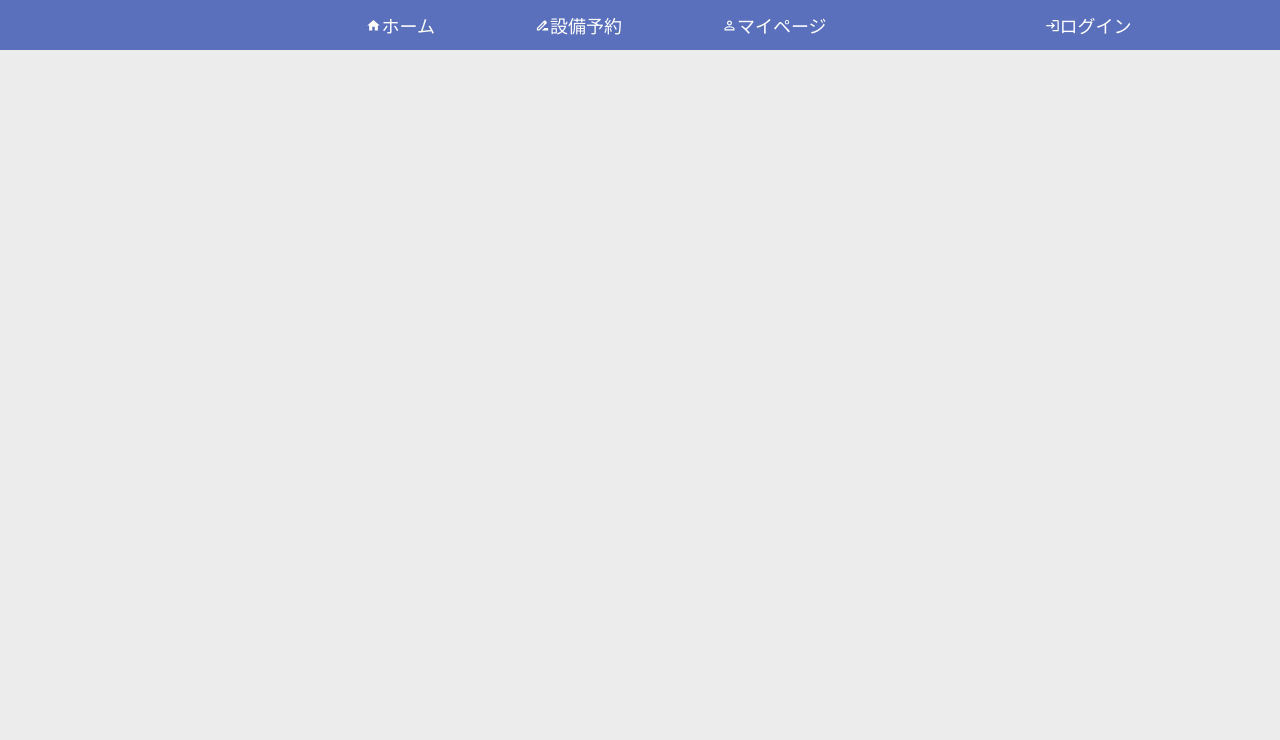
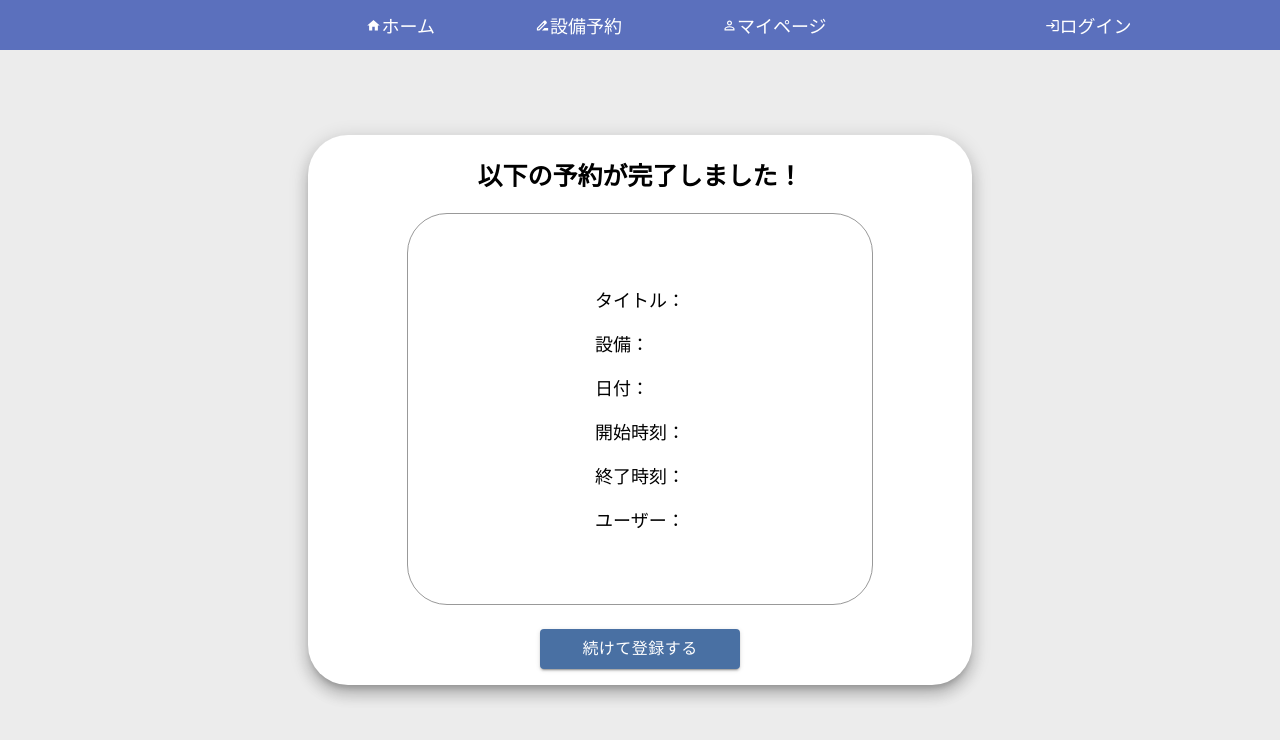
Before and after one commit to haruka-mitsushima/reserve-system-app, a React (Create React App) app: page /completed in a window 1280 px wide. Before the commit this address had no page. Shown: the top 740 px of the page. Built offline with nearby package versions, Linux system fonts and the light colour scheme; no server answers.

Commit message:
予約追加機能、完了ページ、テスト（途中）実装

```diff
--- a/src/App.tsx
+++ b/src/App.tsx
@@ -7,6 +7,7 @@ import Login from './components/Login';
 import Register from './components/Register';
 import AddItem from './components/AddItem';
 import Reserve from './components/Reserve/Reserve';
+import { Completed } from './components/Reserve/Completed';
 
 function App() {
   return (
@@ -18,6 +19,7 @@ function App() {
         <Route path="/login" element={<Login />} />
         <Route path="/register" element={<Register />} />
         <Route path="/addItem" element={<AddItem />} />
+        <Route path="/completed" element={<Completed />} />
       </Routes>
     </Router>
   );
--- /dev/null
+++ b/src/components/Reserve/Completed.tsx
@@ -0,0 +1,92 @@
+import axios from 'axios';
+import React, { useEffect, useState } from 'react';
+import Box from '@mui/material/Box';
+import styles from '../../styles/addReserve.module.css';
+import { Button } from '@mui/material';
+import { useNavigate } from 'react-router-dom';
+import { Reservation } from '../../types/Reservation';
+
+
+export const Completed = () => {
+  const [item, setItem] = useState<Reservation>();
+  const navigate = useNavigate();
+  useEffect(() => {
+    const fetchGetItems = async () => {
+      const reservations = await axios.get(
+        `http://localhost:8000/reservations`,
+      );
+      const result: Reservation[] = reservations.data;
+      // 配列の最後を取得(一番新しく追加された予約)
+      const newItem = result.slice(-1)[0];
+      setItem(newItem);
+    };
+    fetchGetItems();
+  }, []);
+
+
+  return (
+    <>
+      <div className={styles.boxWrapper}>
+        <Box
+          sx={{
+            display: 'flex',
+            flexDirection: 'column',
+            alignItems: 'center',
+            justifyContent: 'center',
+            bgcolor: 'white',
+            borderRadius: 10,
+            py: 0,
+            px: 4,
+            height: 550,
+            width: 600,
+            boxShadow: 10,
+          }}
+        >
+          <h2 className={styles.title}>以下の予約が完了しました！</h2>
+          <Box
+            sx={{
+              display: 'flex',
+              flexDirection: 'column',
+              alignItems: 'center',
+              justifyContent: 'center',
+              bgcolor: 'white',
+              borderRadius: 10,
+              py: 0,
+              px: 4,
+              height: 400,
+              width: 400,
+              border: 1,
+              borderColor: '#999',
+            }}
+          >
+            <div className={styles.item}>
+              <p>タイトル：{item?.title}</p>
+              <p>設備：{item?.item.name}</p>
+              <p>日付：{item?.date}</p>
+              <p>開始時刻：{item?.startTime}</p>
+              <p>終了時刻：{item?.endTime}</p>
+              <p>ユーザー：{item?.user.name}</p>
+            </div>
+          </Box>
+          <Button
+            className={styles.btn}
+            data-testid="button"
+            type="submit"
+            variant="contained"
+            sx={{
+              mt: 3,
+              mb: 2,
+              width: 200,
+              fontSize: 16,
+              bgcolor: '#4970a3',
+              ':hover': { background: '#3b5a84' },
+            }}
+            onClick={() => navigate('/reserve')}
+          >
+            続けて登録する
+          </Button>
+        </Box>
+      </div>
+    </>
+  );
+};
--- a/src/components/Reserve/Reserve.tsx
+++ b/src/components/Reserve/Reserve.tsx
@@ -10,22 +10,14 @@ import Pulldown from './ReservePulldown';
 import ReserveDate from './ReserveDateTime';
 import ReserveBtn from './ReserveBtn';
 import styles from '../../styles/addReserve.module.css';
-
-type Items = {
-  id: number;
-  name: string;
-  category: string;
-};
+import { Item } from '../../types/Item';
 
 const Reserve = () => {
   const [selectedItem, setSelectedItem] = useState('');
   const [isSelect, setIsSelect] = useState(false);
-  const [itemDetailes, setItemDetailes] = useState<Items[]>();
+  const [itemDetailes, setItemDetailes] = useState<Item[]>();
   const dispatch = useDispatch();
   const addItems = useSelector(selectAdd);
-
-  // カテゴリー
-  const categories = ['会議室', '社用車', 'PC'];
 
   async function fetchGetItems(item: string) {
     const items = await axios.get(
@@ -58,7 +50,7 @@ const Reserve = () => {
               borderRadius: 10,
               py: 0,
               px: 4,
-              height: 600,
+              height: 650,
               width: 800,
               boxShadow: 10,
             }}
@@ -89,6 +81,7 @@ const Reserve = () => {
                     設備を選択してください
                   </InputLabel>
                   <Select
+                    data-testid="select-segment"
                     labelId="select-label"
                     id="demo-simple-select"
                     label="item"
--- a/src/components/Reserve/ReserveBtn.tsx
+++ b/src/components/Reserve/ReserveBtn.tsx
@@ -1,22 +1,125 @@
 import { Button, FormControl } from '@mui/material';
-import React from 'react';
+import React, { useEffect, useState } from 'react';
 import styles from '../../styles/addReserve.module.css';
+import { useSelector, useDispatch } from 'react-redux';
+import { selectAdd, add } from '../../features/addReserveSlice';
+import axios from 'axios';
+import { AxiosError } from 'axios';
+import { useNavigate } from 'react-router-dom';
+
+// エラーがaxiosに関するエラーか確かめる
+function isAxiosError(error: any): error is AxiosError {
+  return !!error.isAxiosError;
+}
 
 const ReserveBtn = () => {
+  const [err, setErr] = useState<string | undefined>('');
+  const [isFilledIn, setIsFilledIn] = useState(true);
+  const [userId, setUserId] = useState(0);
+  const [successMsg, setSuccessMsg] = useState('');
+
+  const addItems = useSelector(selectAdd);
+  const dispatch = useDispatch();
+  const navigate = useNavigate();
+
+  let data = sessionStorage.getItem('auth');
+
+  useEffect(() => {
+    if (data !== null) {
+      const user = JSON.parse(data);
+      console.log(user);
+      dispatch(
+        add({
+          ...addItems,
+          user: user,
+        }),
+      );
+      setUserId(user.id);
+    }
+  }, []);
+
+  type addItem = {
+    title: string;
+    item: { id: 0; name: string };
+    date: string;
+    startTime: string;
+    endTime: string;
+    user: { id: number; name: string };
+  };
+
+  // addItems内に空文字があるかチェック
+  function notEmpty(addItems: addItem) {
+    if (
+      addItems.title === '' ||
+      addItems.item.name === '' ||
+      addItems.date === '' ||
+      addItems.startTime === '' ||
+      addItems.endTime === ''
+    ) {
+      return false;
+    }
+    return true;
+  }
+
+  const handleClick = async (e: { preventDefault: () => void }) => {
+    e.preventDefault();
+
+    if (!notEmpty(addItems)) {
+      setIsFilledIn(false);
+      return;
+    }
+
+    try {
+      await axios.post(`http://localhost:8000/reservations`, addItems);
+      const data = await axios.patch(`http://localhost:8000/users/${userId}`, {
+        reservedItem: addItems,
+      });
+      console.log(data.statusText);
+      setSuccessMsg(data.statusText);
+      // addItemsの値をリセット
+      dispatch(
+        add({
+          title: '',
+          item: { id: 0, name: '' },
+          date: '',
+          startTime: '9:00',
+          endTime: '9:00',
+          user: { id: 0, name: '' },
+        }),
+      );
+    } catch (e) {
+      if (isAxiosError(e)) {
+        setErr(e.response?.statusText);
+      }
+    }
+  };
+
+  console.log(successMsg);
+
+  if (successMsg === 'OK') {
+    console.log('北');
+    // navigate('/Completed');
+  }
+
   return (
     <div>
+      {err}
+      {successMsg}
+      {isFilledIn || <p className={styles.center}>空欄箇所があります！</p>}
       <Button
         className={styles.btn}
-          data-testid="button"
+        data-testid="btn-post"
         type="submit"
-          fullWidth
         variant="contained"
         sx={{
           mt: 3,
           mb: 2,
           bgcolor: '#4970a3',
+          fontSize: 16,
+          width: 200,
           ':hover': { background: '#3b5a84' },
         }}
+        onClick={handleClick}
       >
         登録する
       </Button>
--- a/src/components/Reserve/ReserveDateTime.tsx
+++ b/src/components/Reserve/ReserveDateTime.tsx
@@ -1,4 +1,4 @@
-import React from 'react';
+import React, { useState } from 'react';
 import { useSelector, useDispatch } from 'react-redux';
 import { selectAdd, add } from '../../features/addReserveSlice';
 import { FormControl, Grid, InputLabel, MenuItem, Select } from '@mui/material';
@@ -6,19 +6,24 @@ import styles from '../../styles/addReserve.module.css';
 import { times } from './time';
 
 const ReserveDateTime = () => {
+  const [value, setValue] = useState('');
   const dispatch = useDispatch();
   const addItems = useSelector(selectAdd);
+
   return (
     <div>
       <div className={styles.mb}>
         <Grid item xs={12}>
           <label htmlFor="data">日付を選択してください</label>
           <input
+            data-testid="date-input"
             className={styles.dateForm}
             type="date"
             name="calendar"
             max="9999-12-31"
+            value={value}
             onChange={(e) => {
+              setValue(e.target.value);
               dispatch(
                 add({
                   ...addItems,
@@ -36,6 +41,7 @@ const ReserveDateTime = () => {
               開始時刻を選択してください
             </InputLabel>
             <Select
+              data-testid="select-start"
               labelId="select-label"
               id="demo-simple-select"
               label="time"
--- a/src/components/Reserve/ReservePulldown.tsx
+++ b/src/components/Reserve/ReservePulldown.tsx
@@ -26,6 +26,7 @@ function Pulldown({
         <FormControl fullWidth>
           <InputLabel id="select-label">詳細を選択してください</InputLabel>
           <Select
+            data-testid="select-detailSeg"
             labelId="select-label"
             id="demo-simple-select"
             label="detailitem"
--- a/src/features/addReserveSlice.ts
+++ b/src/features/addReserveSlice.ts
@@ -9,8 +9,9 @@ type Items = {
 type addItem = {
   title: string;
   item: { id: 0; name: string };
-  startdate: string;
-  endDate: string;
+  date: string;
+  startTime: string;
+  endTime: string;
   user: { id: number; name: string };
 };
 
@@ -19,8 +20,8 @@ const initialState = {
     title: '',
     item: { id: 0, name: '' },
     date: '',
-    startTime: '',
-    endTime: '',
+    startTime: '9:00',
+    endTime: '9:00',
     user: { id: 0, name: '' },
   },
 };
--- a/src/styles/addReserve.module.css
+++ b/src/styles/addReserve.module.css
@@ -20,6 +20,14 @@
   border: solid rgb(171, 171, 171) 1px;
 }
 
-.btn {
-  font-size: 3rem;
+.center {
+  text-align: center;
 }
+
+.item {
+  font-size: 1.8rem;
+}
+
+.title {
+  font-size: 2.5rem;
+}
```
Also changed, not shown: 2 other files (tests, documents, lock files or other folders). Lines whose indentation alone changed are shown as unchanged.
